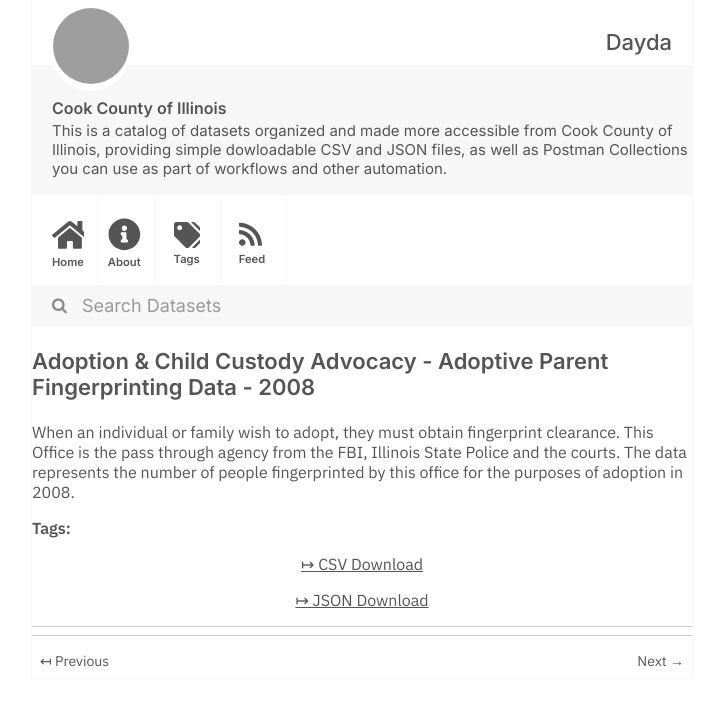
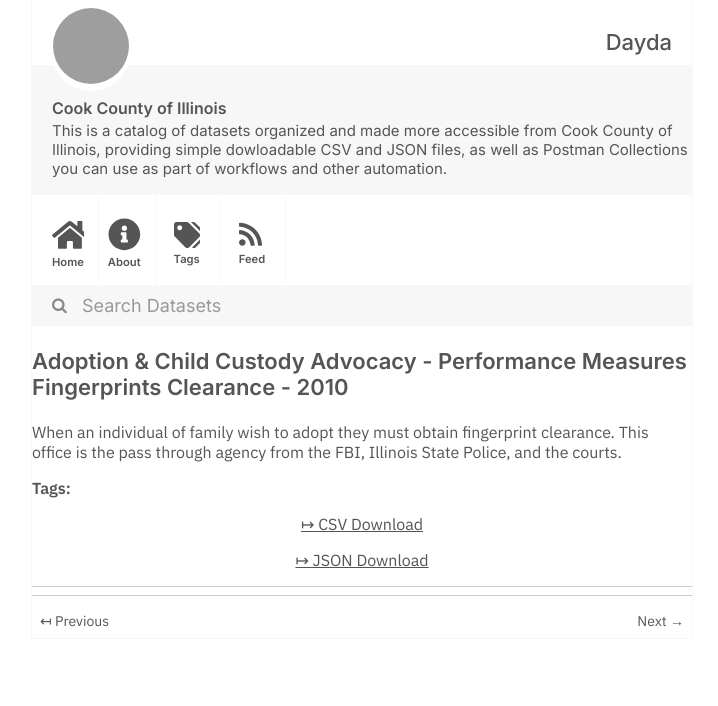
Before and after one commit to dayda-entities/cook-county-of-illinois, a Jekyll site: the page built from _posts/2020-11-10-adoption-child-custody-advocac.md, in a window 1280 px wide, cut to the strip 0-706 px from the top of the page. Shown: the whole strip, without its empty margins (278-996 px from the left). Built offline with Jekyll 4.4.1, drawn with Linux system fonts in a browser that asks for light colours; grey boxes are pictures that could not be loaded.

Commit message:
Publish Data

```diff
--- a/_posts/2020-11-10-adoption-child-custody-advocac.md
+++ b/_posts/2020-11-10-adoption-child-custody-advocac.md
@@ -1,17 +1,19 @@
 ---
-title: Adoption & Child Custody Advocacy - Adoptive Parent Fingerprinting Data - 2008
-created: '2020-11-10T16:57:20.457424'
-modified: '2020-11-10T16:57:20.457430'
+title: >-
+  Adoption & Child Custody Advocacy - Performance Measures Fingerprints
+  Clearance - 2010
+created: '2020-11-10T16:57:27.202335'
+modified: '2020-11-10T16:57:27.202345'
 state: active
 type: dataset
 tags: []
 groups:
   - Local Government
 csv_url: >-
-  https://datacatalog.cookcountyil.gov/api/views/aitv-tiuh/rows.csv?accessType=DOWNLOAD
+  https://datacatalog.cookcountyil.gov/api/views/dnc5-47gd/rows.csv?accessType=DOWNLOAD
 json_url: >-
-  https://datacatalog.cookcountyil.gov/api/views/aitv-tiuh/rows.json?accessType=DOWNLOAD
+  https://datacatalog.cookcountyil.gov/api/views/dnc5-47gd/rows.json?accessType=DOWNLOAD
 layout: post
 
 ---
-When an individual or family wish to adopt, they must obtain fingerprint clearance. This Office is the pass through agency from the FBI, Illinois State Police and the courts.  The data represents the number of people fingerprinted by this office for the purposes of adoption in 2008.
+When an individual of family wish to adopt they must obtain fingerprint clearance.  This office is the pass through agency from the FBI, Illinois State Police, and the courts.
```
